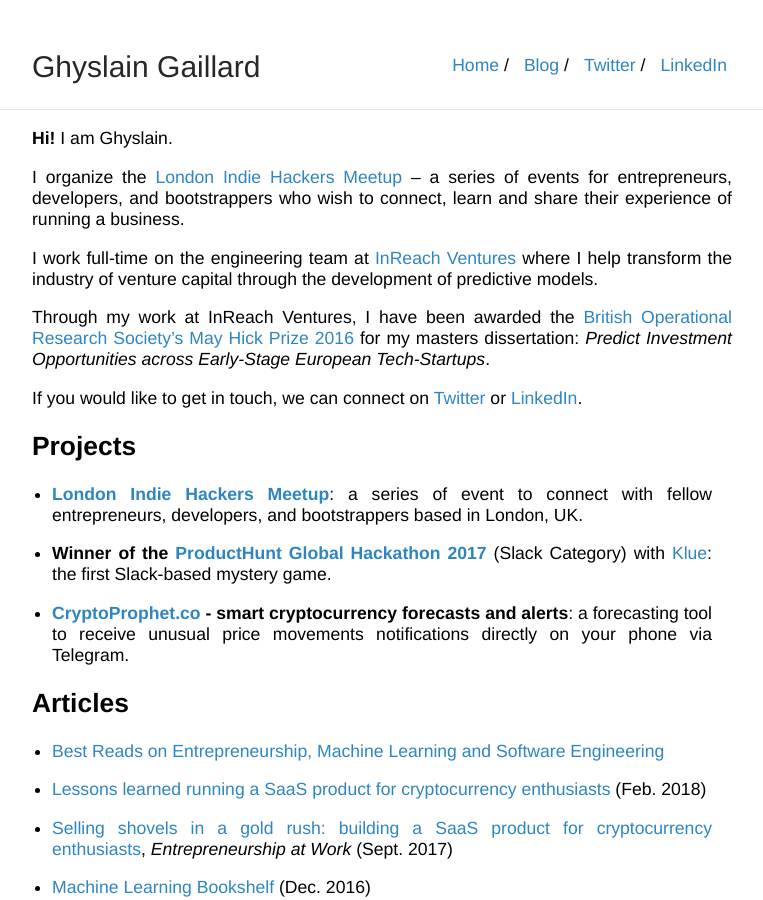
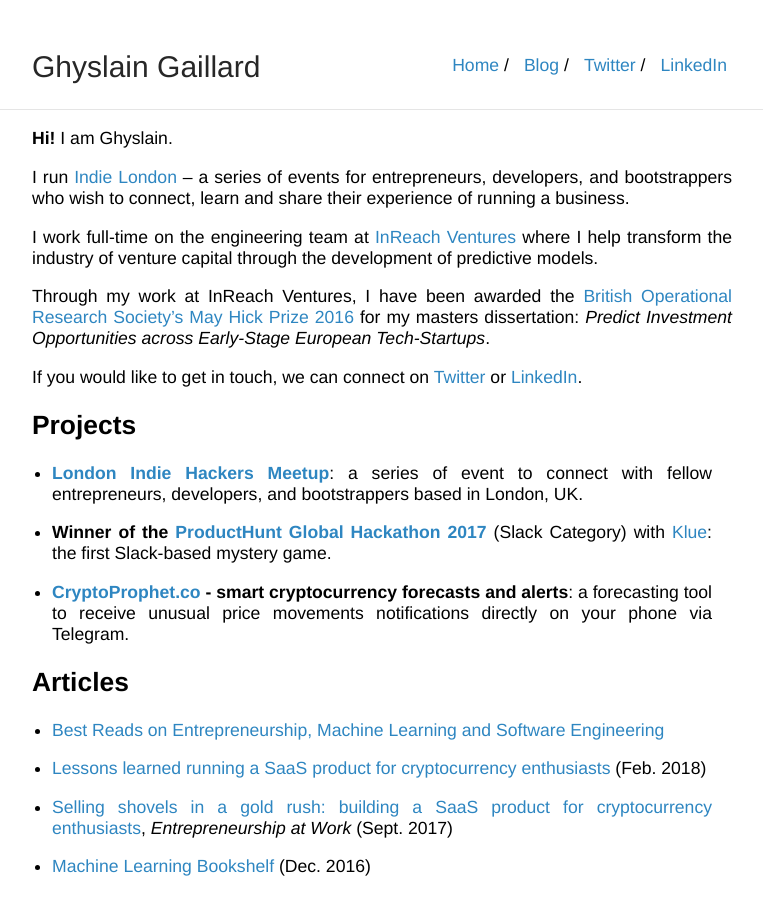
Before and after one commit to ghyslain/ghyslain.me, a Jekyll site: the page built from index.md, in a window 1280 px wide. Shown: the whole page, without its empty margins (258-1021 px from the left). Built offline with Jekyll 4.4.1, drawn with Linux system fonts in a browser that asks for light colours.

Commit message:
indieldn

```diff
--- a/index.md
+++ b/index.md
@@ -7,7 +7,7 @@ title: Home - Ghyslain Gaillard
 
 **Hi!** I am Ghyslain.
 
-I organize the [London Indie Hackers Meetup](https://indiehackers.london/) – a series of events for entrepreneurs, developers, and bootstrappers who wish to connect, learn and share their experience of running a business.
+I run [Indie London](https://indieldn.com/) – a series of events for entrepreneurs, developers, and bootstrappers who wish to connect, learn and share their experience of running a business.
 
 I work full-time on the engineering team at [InReach Ventures](http://www.inreachventures.com/) where I help transform the industry of venture capital through the development of predictive models.
 
```
